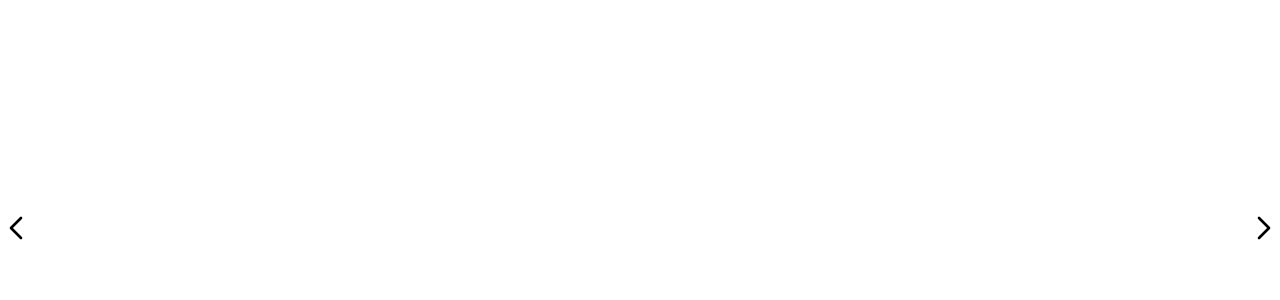
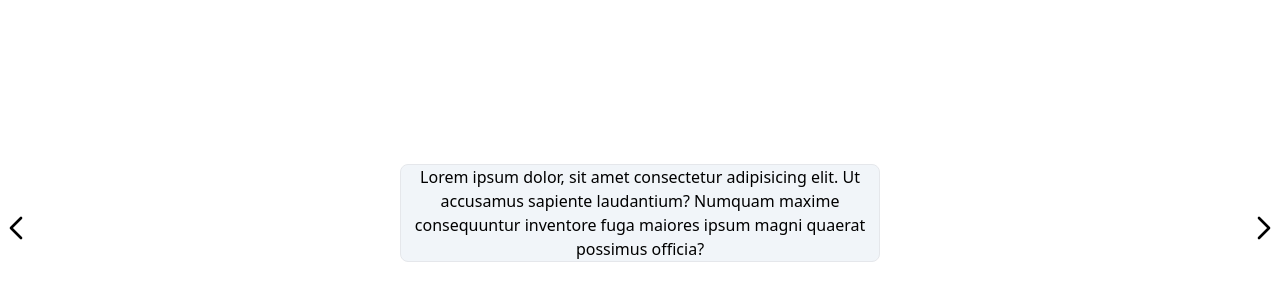
Before and after one commit to HarshaBordhan/Review-Test-, a Next.js app: page /slider in a window 1280 px wide. Shown: the part 172-472 px from the top of the page. Built offline with nearby package versions, Linux system fonts and the light colour scheme.

Commit message:
Testing Carousel

```diff
--- a/components/Figma/main.js
+++ b/components/Figma/main.js
@@ -2,7 +2,7 @@ import Link from "next/link";
 
 export default function Image({ hoverText, children, className }) {
   return (
-    <div className={`pr-[24px] slide ${className}`}>
+    <div className={`pr-[24px] ${className}`}>
       <Link href="#">
         <div className="hover-text">{hoverText}</div>
         <div className="">{children}</div>
--- a/pages/slider.js
+++ b/pages/slider.js
@@ -58,8 +58,34 @@ export default function Slider() {
   return (
     <section className="w-full h-screen">
       <div className="max-w-[1440px] h-full mx-auto relative">
-        <div className="flex flex-col justify-center">
-          <div className="sliders flex flex-row overflow-hidden relative max-w-[100rem] mx-auto my-auto h-full"></div>
+        <div className="flex flex-col justify-center h-full">
+          <div className="sliders flex flex-row w-[480px] mx-auto my-0 h-32 overflow-hidden relative">
+            <div className="slides w-full border rounded-lg bg-slate-100 text-center m-auto absolute">
+              Lorem ipsum dolor, sit amet consectetur adipisicing elit. Ut
+              accusamus sapiente laudantium? Numquam maxime consequuntur
+              inventore fuga maiores ipsum magni quaerat possimus officia?
+            </div>
+            <div className="slides w-full border rounded-lg bg-slate-100 text-center m-auto absolute">
+              Lorem ipsum dolor, sit amet consectetur adipisicing elit. Ut
+              accusamus sapiente laudantium? Numquam maxime consequuntur
+              inventore fuga maiores ipsum magni quaerat possimus officia?
+            </div>
+            <div className="slides w-full border rounded-lg bg-slate-100 text-center m-auto absolute">
+              Lorem ipsum dolor, sit amet consectetur adipisicing elit. Ut
+              accusamus sapiente laudantium? Numquam maxime consequuntur
+              inventore fuga maiores ipsum magni quaerat possimus officia?
+            </div>
+            <div className="slides w-full border rounded-lg bg-slate-100 text-center m-auto absolute">
+              Lorem ipsum dolor, sit amet consectetur adipisicing elit. Ut
+              accusamus sapiente laudantium? Numquam maxime consequuntur
+              inventore fuga maiores ipsum magni quaerat possimus officia?
+            </div>
+            <div className="slides w-full border rounded-lg bg-slate-100 text-center m-auto absolute">
+              Lorem ipsum dolor, sit amet consectetur adipisicing elit. Ut
+              accusamus sapiente laudantium? Numquam maxime consequuntur
+              inventore fuga maiores ipsum magni quaerat possimus officia?
+            </div>
+          </div>
         </div>
         <div className="buttons">
           {/* Left button */}
```
